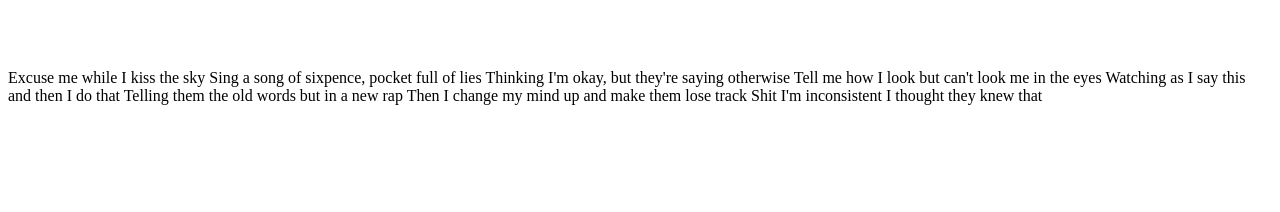
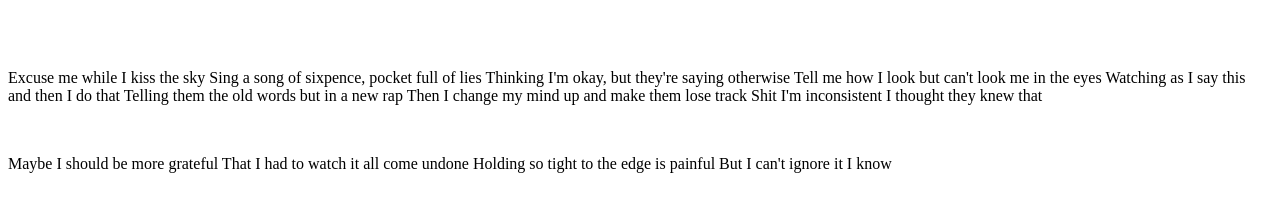
Before and after one commit to mkumitsu/learning-git-2, a plain HTML site: page index.html in a window 1280 px wide. Shown: the part 110-322 px from the top of the page. Drawn offline with Linux system fonts and the light colour scheme.

Commit message:
Add paragraph in index.html

```diff
--- a/index.html
+++ b/index.html
@@ -17,5 +17,10 @@ Watching as I say this and then I do that
 Telling them the old words but in a new rap
 Then I change my mind up and make them lose track
 Shit I'm inconsistent I thought they knew that</p>
+	   <br>
+	   <p>Maybe I should be more grateful
+That I had to watch it all come undone
+Holding so tight to the edge is painful
+		   But I can't ignore it I know</p>
    </body>
 </html>
```
